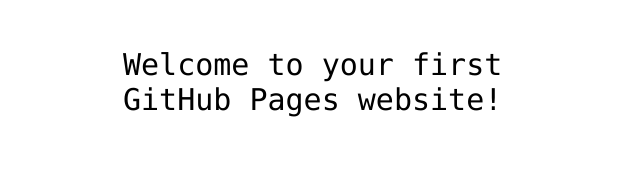
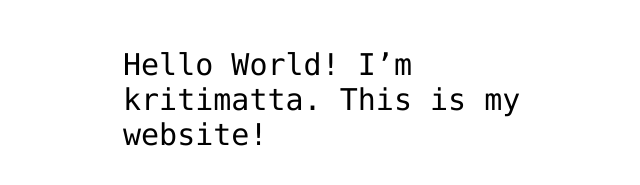
Before and after one commit to kritimatta/hello-world, a plain HTML site: page index.html in a window 1280 px wide. Shown: the part 341-526 px from the top of the page, without its empty margins (317-957 px from the left). Drawn offline with Linux system fonts and the light colour scheme.

Commit message:
Update index.html

```diff
--- a/index.html
+++ b/index.html
@@ -12,7 +12,6 @@
 <img src="https://octodex.github.com/images/daftpunktocat-thomas.gif" id="octocat" alt="octocat-gif" />
 
 <!-- Change this code here by copy and pasting your template on line 15 -->
-<p>Welcome to your first GitHub Pages website!</p>
-
+<p>Hello World! I’m kritimatta. This is my website!</p>
 </body>
 </html>
```
